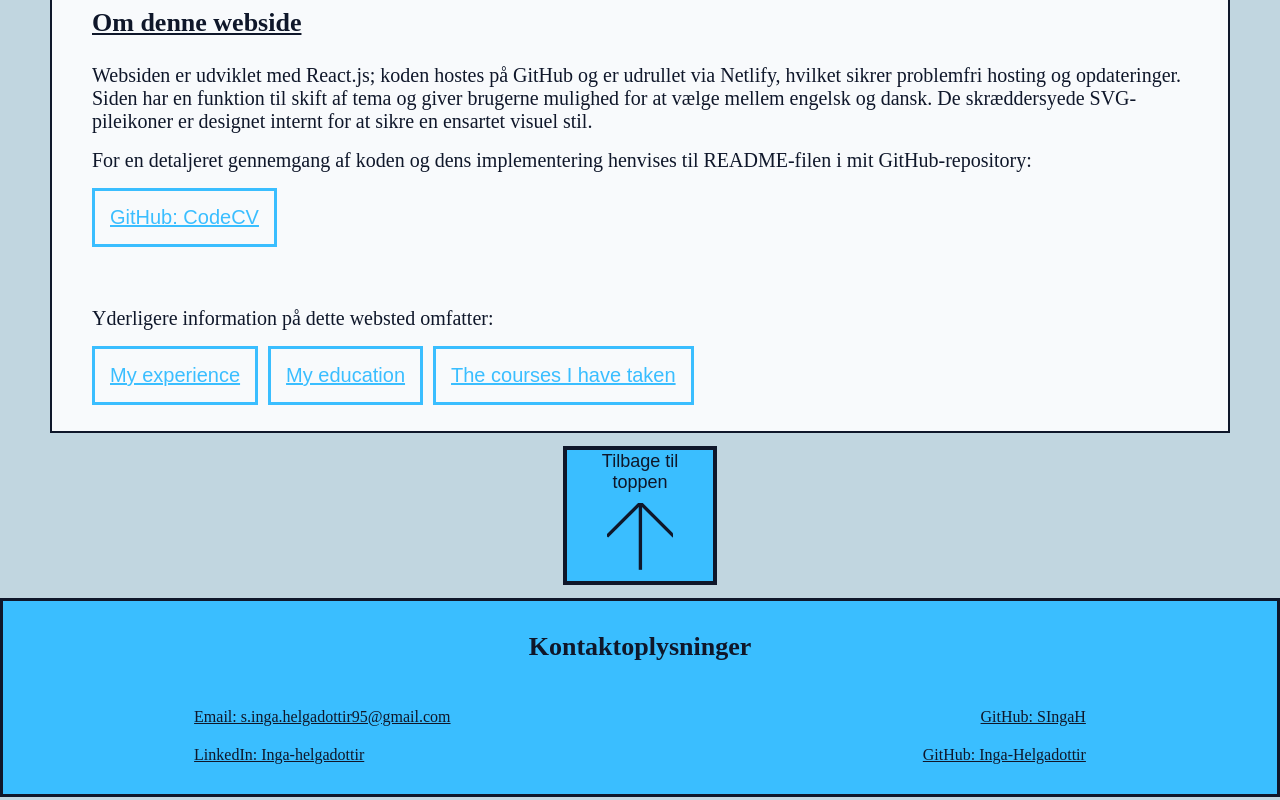
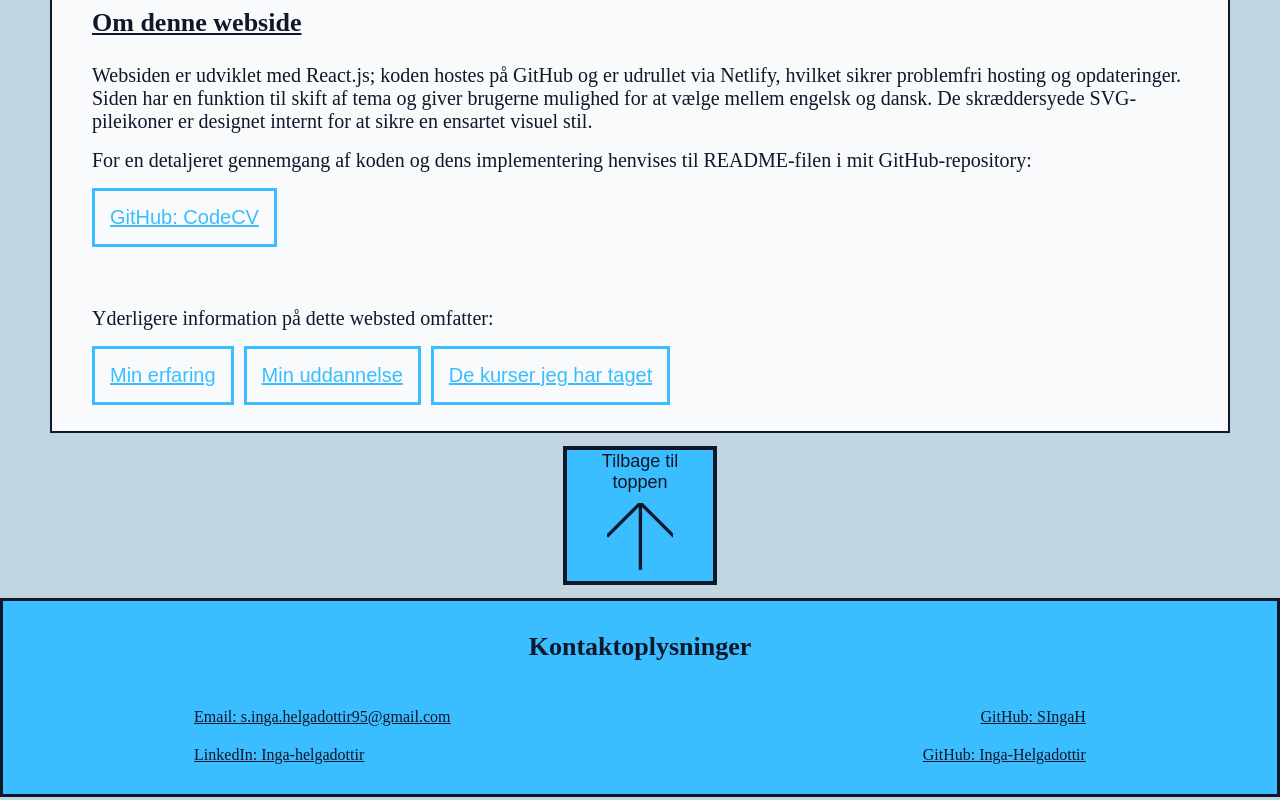
Before and after one commit to Inga-Helgadottir/CodeCV, a React (Create React App) app: page / in a window 1280 px wide. Shown: the part 1175-1975 px from the top of the page. Built offline with nearby package versions, Linux system fonts and the light colour scheme.

Commit message:
fixed aboutMe text

```diff
--- a/src/Text/Dansk.jsx
+++ b/src/Text/Dansk.jsx
@@ -89,9 +89,9 @@ export const AboutMeHeadingAndParagraph_dk = [
       "",
       "Yderligere information på dette websted omfatter:",
       <div style={flexRowStyle}>
-        <LinkButton link={"/Experience"} text={"My experience"} />
-        <LinkButton link={"/Education"} text={"My education"} />
-        <LinkButton link={"/Courses"} text={"The courses I have taken"} />
+        <LinkButton link={"/Experience"} text={"Min erfaring"} />
+        <LinkButton link={"/Education"} text={"Min uddannelse"} />
+        <LinkButton link={"/Courses"} text={"De kurser jeg har taget"} />
       </div>,
     ],
   },
@@ -225,7 +225,7 @@ export const EducationHeadingAndParagraphs_dk = [
     position: "Dansk A, Engelsk A og Matematik B",
     date: "(December 2017 –December 2018)",
     paragraphs: [
-      "Jeg tog begge Engelsk A og Dansk 0-A, for at have det på skrift at jeg er fagligt flydende på begge sprog, Matematik B tog jeg for at gøre mig klar til webudvikleren og fordi jeg kan godt lide Matematik.",
+      "Jeg tog begge Engelsk A og Dansk A, for at have det på skrift at jeg er fagligt flydende på begge sprog, Matematik B tog jeg for at gøre mig klar til webudvikleren og fordi jeg kan godt lide Matematik.",
       <LinkButton
         link={"https://vuclyngby.dk/"}
         text={"VUC Lyngby hjemmeside"}
```
